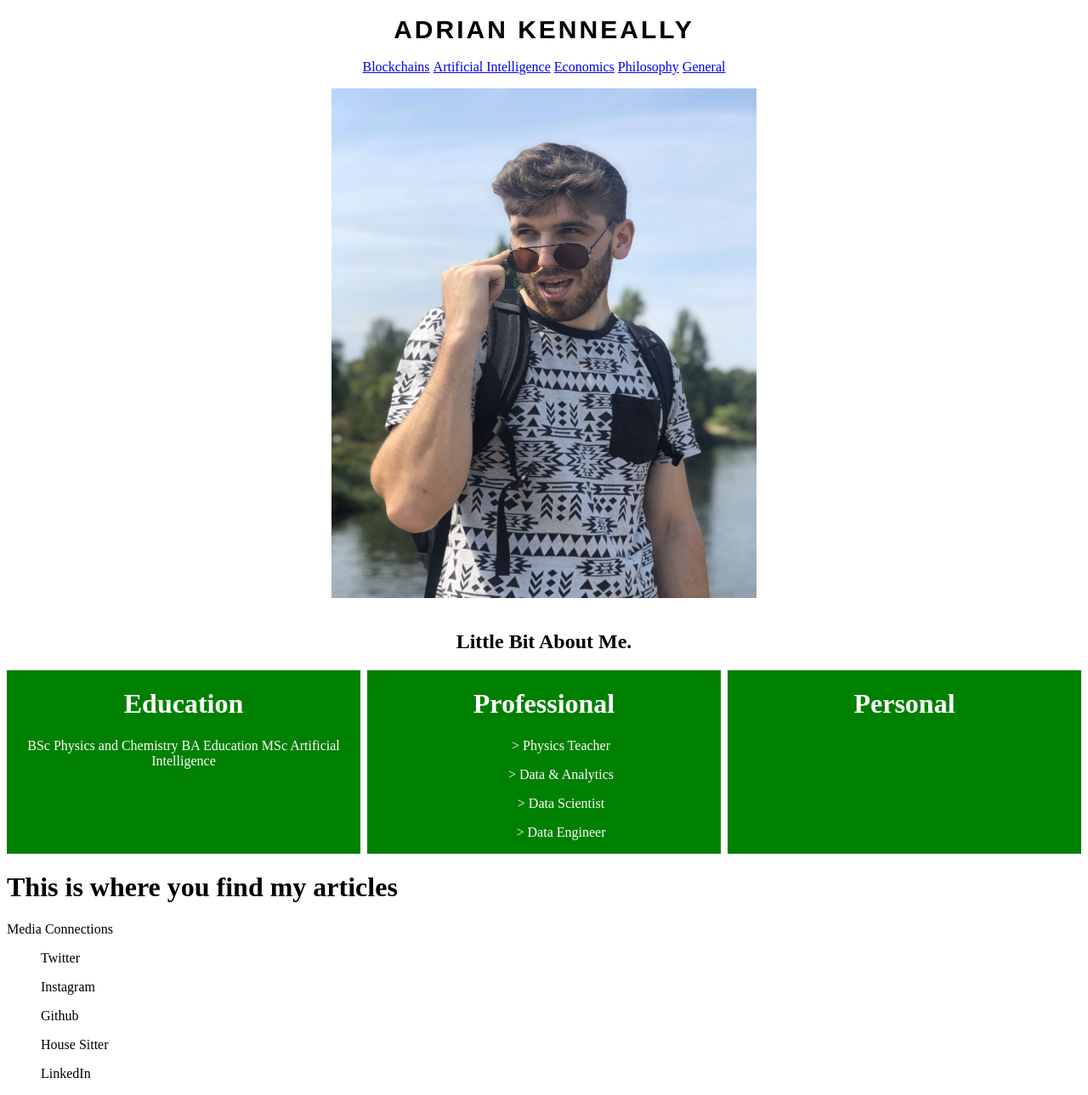
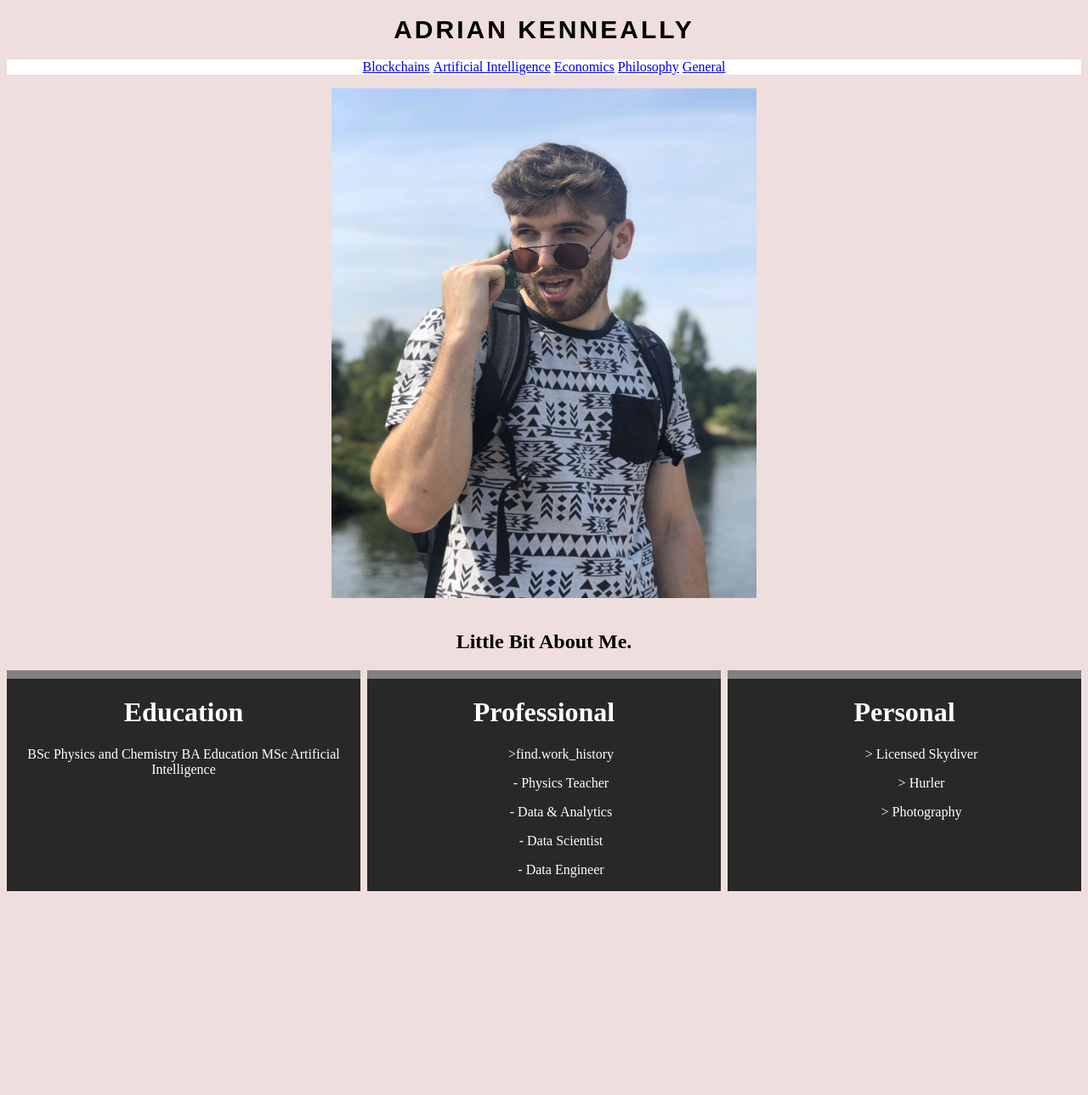
Before and after one commit to AdrianK95/Website, a Flask app: page / in a window 1280 px wide. Shown: the whole page at 85% size. After the commit the page ends 1049 px from the top, so only its background shows below. Run offline with Flask 2, Linux system fonts and the light colour scheme.

Commit message:
Format Changes

```diff
--- a/templates/index.html
+++ b/templates/index.html
@@ -51,31 +51,23 @@
 
         <div class = "flex-professional">
             <h1> Professional</h1>
-            <ul> > Physics Teacher </ul>
-            <ul> > Data & Analytics </ul>
-            <ul> > Data Scientist </ul>
-               <ul> > Data Engineer </ul>
+            <ul> >find.work_history</ul>
+            <ul> - Physics Teacher </ul>
+            <ul> - Data & Analytics </ul>
+            <ul> - Data Scientist </ul>
+            <ul> - Data Engineer </ul>
             </ul>
         </div>
 
         <div class = "flex-personal">
             <h1> Personal </h1>
+            <p>
+                <ul> > Licensed Skydiver</ul>
+                <ul> > Hurler </ul>
+                <ul> > Photography</ul>
+            </p>
         </div>
     </div>
-
-
-    <div class="Articles">
-        <h1> This is where you find my articles </h1>
-    </div>
-
-    <div id="Media-Connections"> Media Connections
-        <ol href="https://twitter.com/AdrianKenneally"> Twitter </ol>
-        <ol> Instagram </ol>
-        <ol> Github </ol>
-        <ol> House Sitter</ol>
-        <ol> LinkedIn </ol>
-    </div>
-
 
 
 
--- a/templates/static/index.css
+++ b/templates/static/index.css
@@ -2,7 +2,7 @@
 
 
 body {
-    background-color: white;
+    background-color: rgb(238, 222, 222);
 }
 
 #header {
@@ -28,7 +28,7 @@ h1 {
 .toc-category {
 
     font-size: 100%;
-    background-color: white;
+
     color: white
 }
 
@@ -38,19 +38,7 @@ h1 {
 
 }
 
-#Media-Connections {
-    background-color: white;
-    border: 10px;
-    border-color: red;
-    align-items: right;
-    right: 75%;
-}
 
-.profile {
-
-background-color: white;
-
-}
 
 .profile .photo {
     display: block;
@@ -75,25 +63,30 @@ background-color: white;
 }
 
 .flex-container {
-    border: 1px;
-
     display: flex;
     text-align: center;
     gap: 8px;
-    color: white;
+
+
 }
 
 .flex-professional{
+    border-top: 10px solid grey;
+    color: white;
     flex:1;
-    background-color: green;
+    background-color: rgba(40,40,40);
 }
 
 .flex-personal {
+    border-top: 10px solid grey;
+    color: white;
     flex:1;
-    background-color: green;
+    background-color: rgba(40,40,40);
 }
 
 .flex-education {
+    border-top: 10px solid grey;
+    color: white;
     flex:1;
-    background-color: green;
+    background-color: rgb(41, 40, 40);
 }
```
